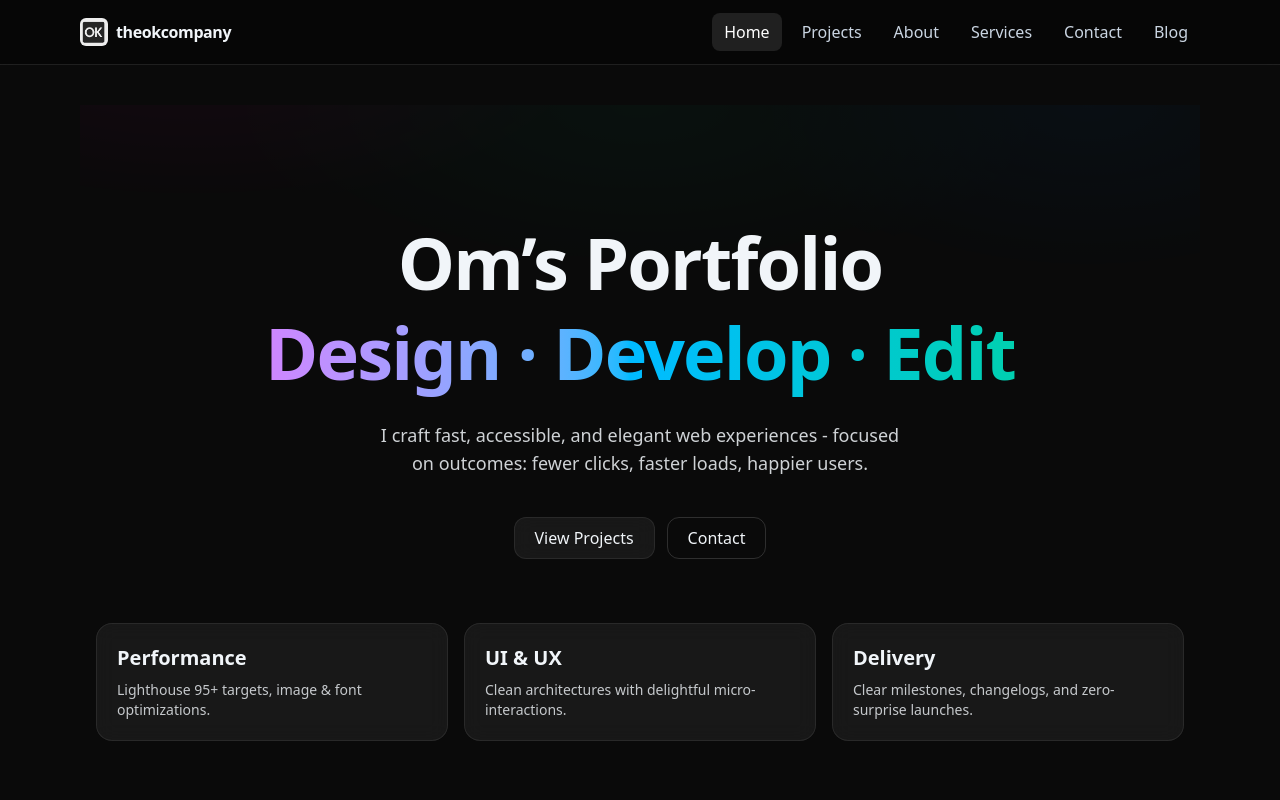
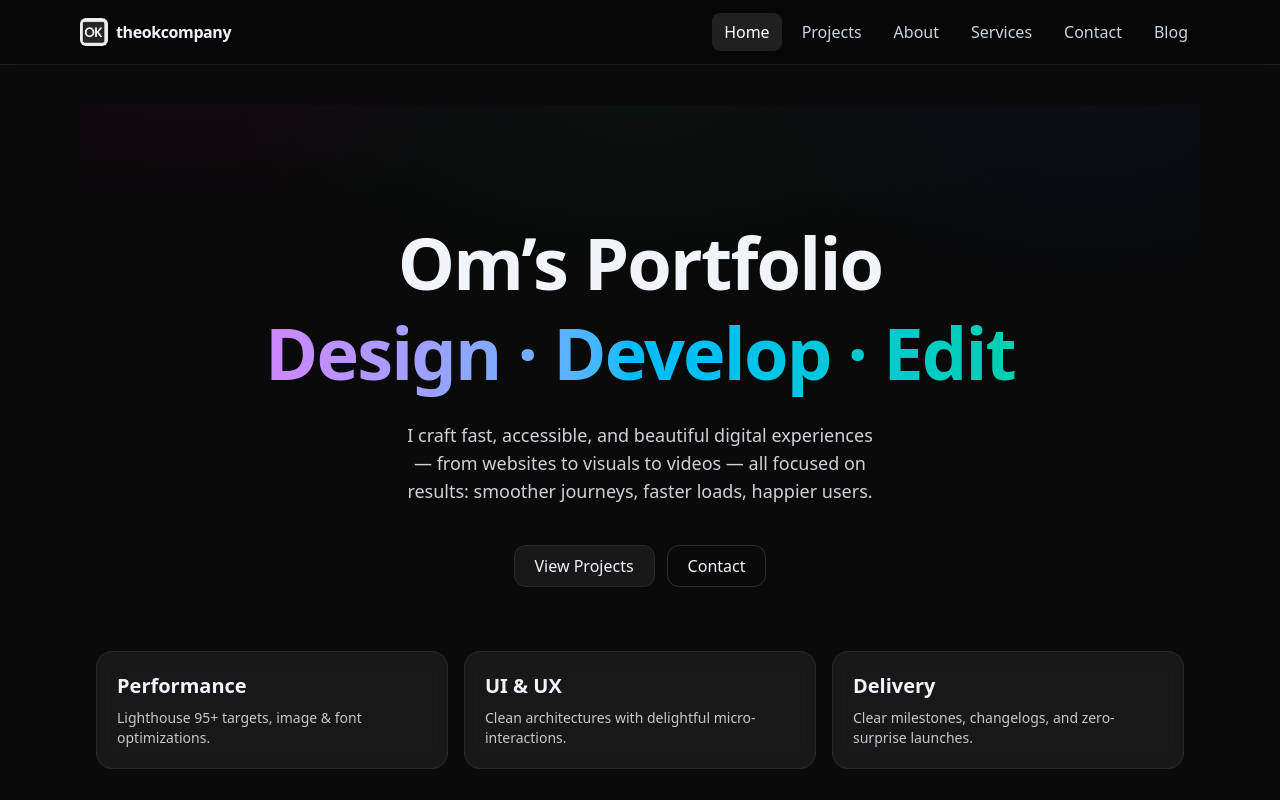
Before and after one commit to om-khorwal/Om-Portfolio, a Next.js app: page / in a window 1280 px wide. Shown: the top 800 px of the page. Built offline with nearby package versions, Linux system fonts and the light colour scheme.

Commit message:
tagline changed

```diff
--- a/app/page.tsx
+++ b/app/page.tsx
@@ -20,8 +20,7 @@ export default function HomePage() {
           </span>
         </motion.h1>
         <p className="mt-6 mx-auto max-w-2xl opacity-85 text-balance text-lg">
-          I craft fast, accessible, and elegant web experiences - focused on outcomes:
-          fewer clicks, faster loads, happier users.
+          I craft fast, accessible, and beautiful digital experiences — from websites to visuals to videos — all focused on results: smoother journeys, faster loads, happier users.
         </p>
 
         <div className="mt-10 flex justify-center gap-3">
```
